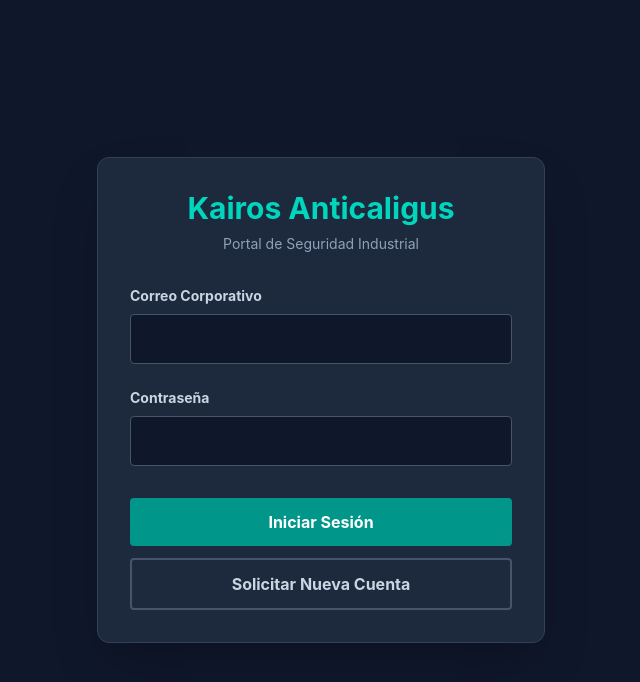
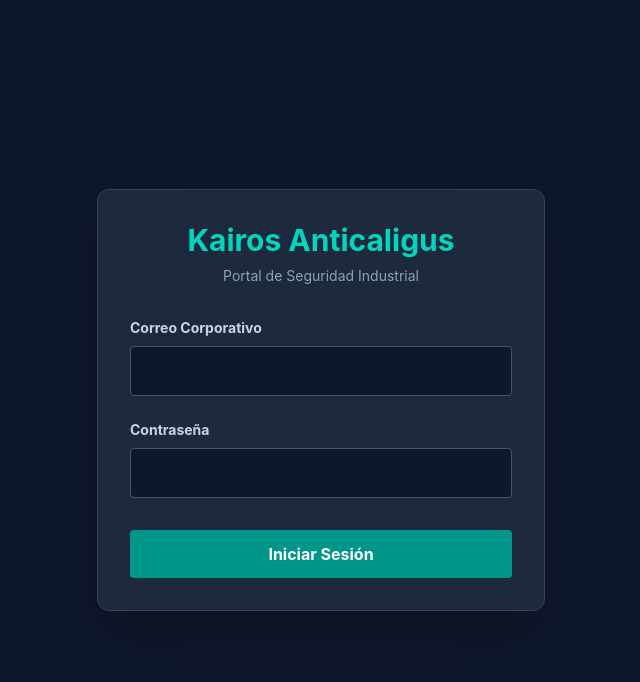
Before and after one commit to CarlosMaldonadoKMB/kairos-anticaligus, a React (Vite) app: page /login in a window 1280 px wide. Shown: the top 682 px of the page, without its empty margins (319-959 px from the left). Built offline with nearby package versions, Linux system fonts and the light colour scheme; no server answers.

Commit message:
Security: Deshabilitar registros públicos y remover botón de signup

```diff
--- a/src/componentes/login.jsx
+++ b/src/componentes/login.jsx
@@ -22,20 +22,6 @@ const Login = () => {
     } else {
       navigate('/terreno');
     }
-  };
-
-  const handleRegistro = async () => {
-    setLoading(true);
-    setMensaje({ tipo: '', texto: '' });
-
-    const { error } = await supabase.auth.signUp({ email, password });
-
-    if (error) {
-      setMensaje({ tipo: 'error', texto: error.message });
-    } else {
-      setMensaje({ tipo: 'exito', texto: 'Cuenta creada. Ya puedes iniciar sesión.' });
-    }
-    setLoading(false);
   };
 
   return (
@@ -84,15 +70,6 @@ const Login = () => {
             >
               {loading ? 'Procesando...' : 'Iniciar Sesión'}
             </button>
-
-            <button
-              type="button"
-              onClick={handleRegistro}
-              disabled={loading}
-              className="w-full bg-transparent border-2 border-slate-600 text-slate-300 font-bold py-3 px-4 rounded hover:border-slate-500 active:bg-slate-700 disabled:opacity-50"
-            >
-              Solicitar Nueva Cuenta
-            </button>
           </div>
         </form>
       </div>
```
